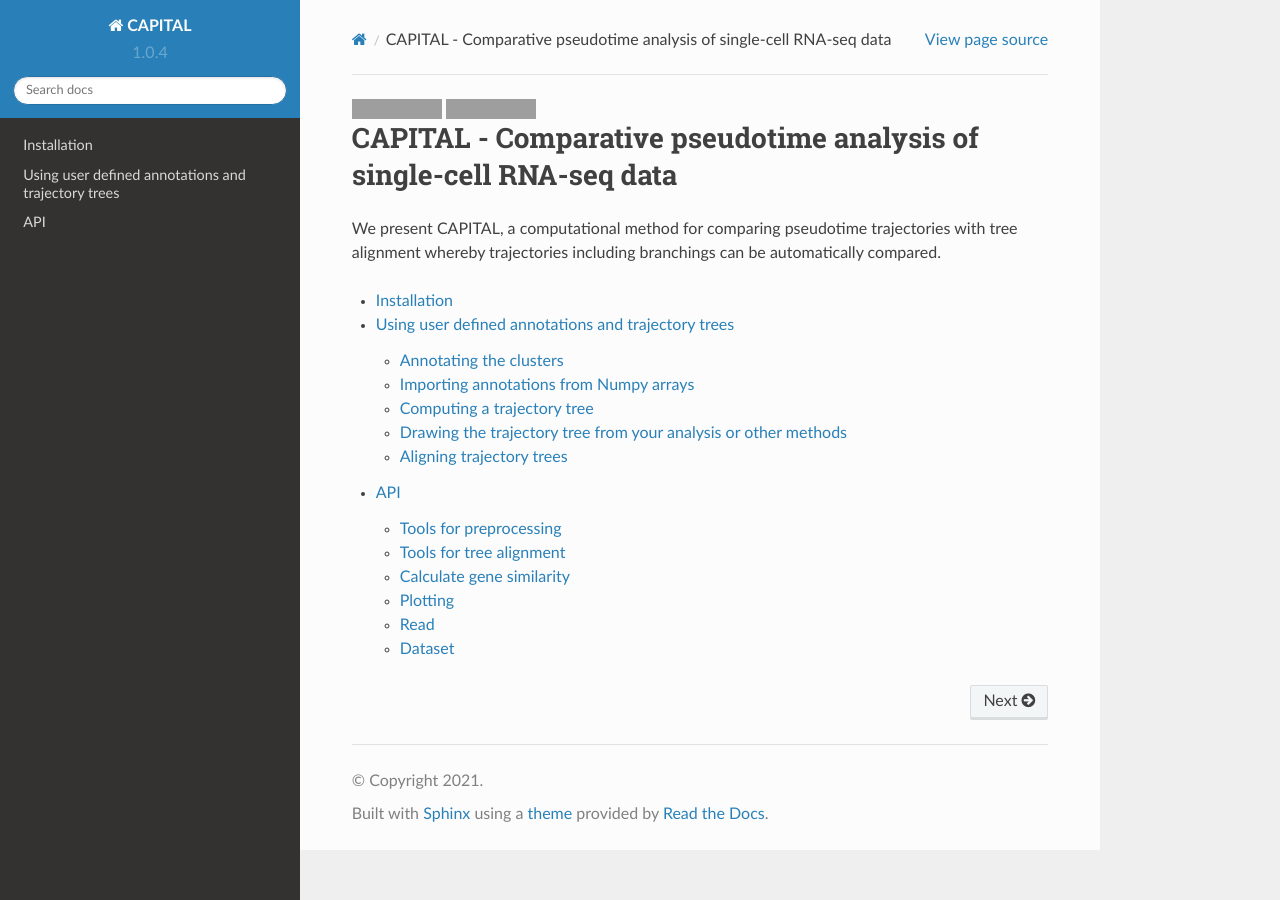
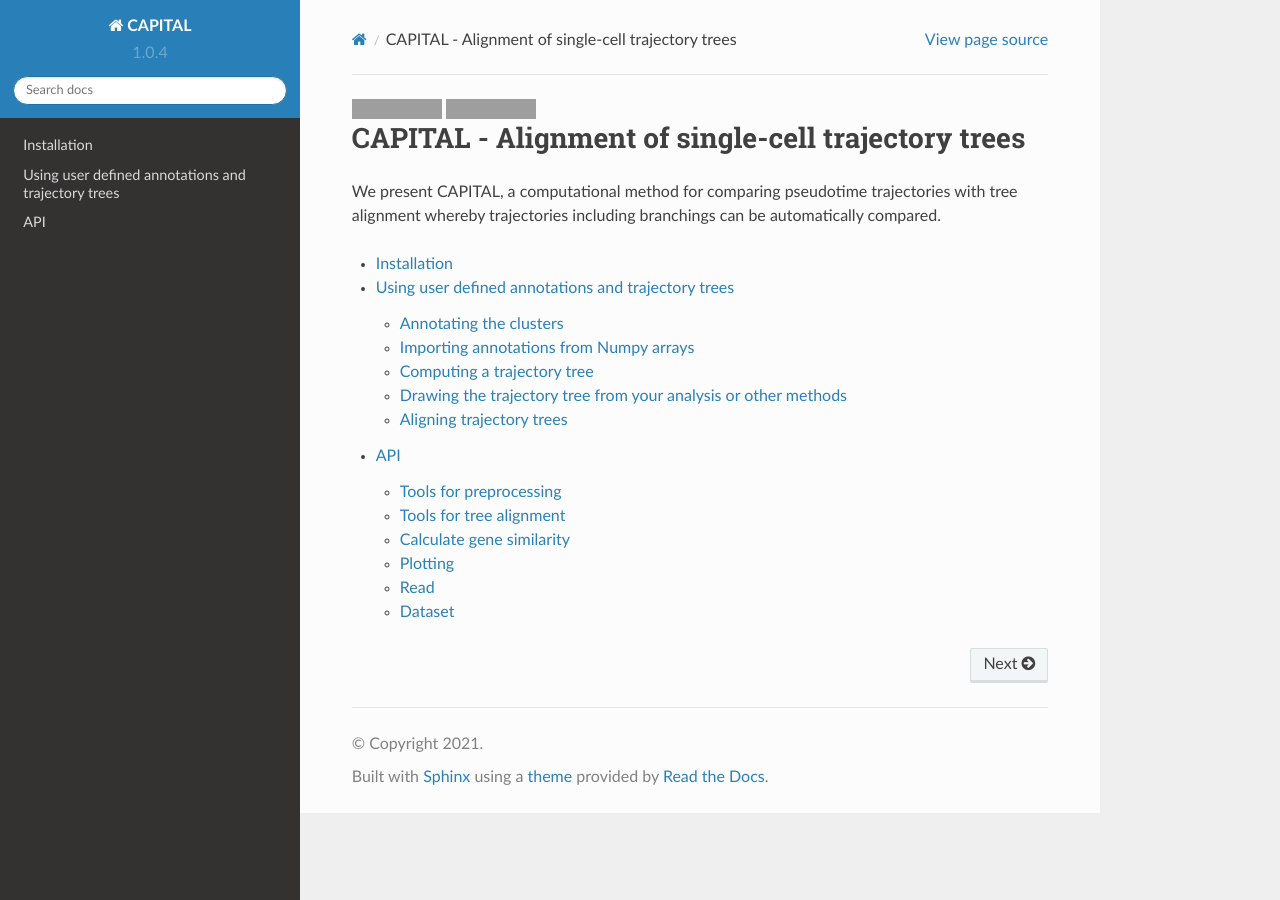
Before and after one commit to ykat0/capital, a Sphinx documentation site: the page built from docs/index.rst, in a window 1280 px wide. Built offline with Sphinx 7.4.7 and the Read the Docs theme 2.0.0, drawn with Linux system fonts in a browser that asks for light colours; pages that are not in the unit, such as notebooks, are missing from menus; grey boxes are pictures that could not be loaded.

Commit message:
Update index.rst

```diff
--- a/docs/index.rst
+++ b/docs/index.rst
@@ -6,7 +6,7 @@
    :alt: Documentation Status
 
 
-CAPITAL - Comparative pseudotime analysis of single-cell RNA-seq data
+CAPITAL - Alignment of single-cell trajectory trees
 ========================================================================
 
 We present CAPITAL, a computational method for comparing pseudotime trajectories with tree alignment whereby trajectories including branchings can be automatically compared.
```
